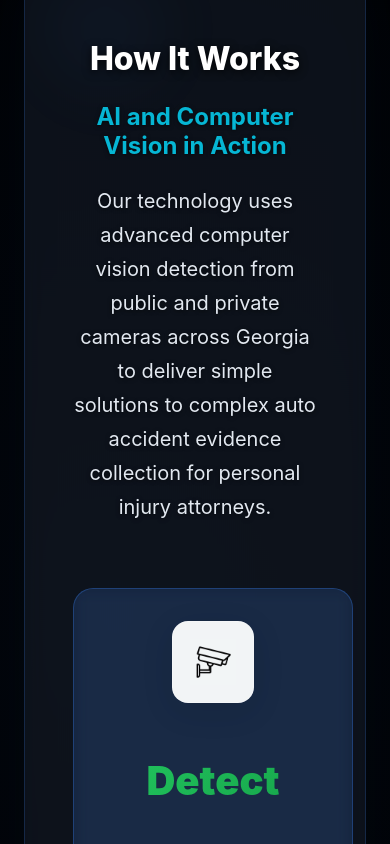
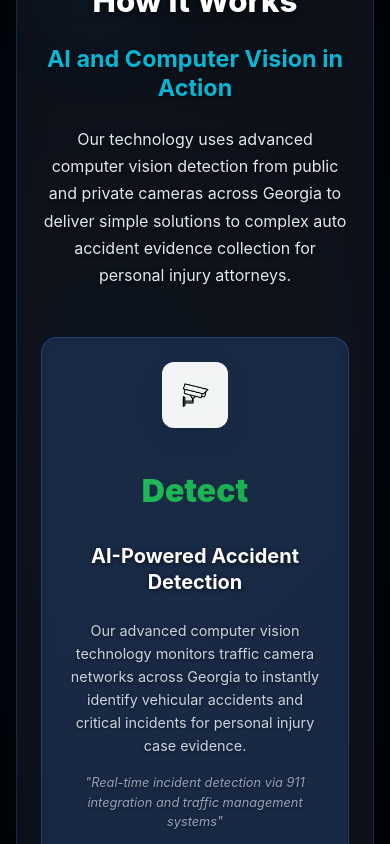
Before and after one commit to SRidez-app/argus, a React (Create React App) app: page / in a window 390 px wide. Shown: the part 2680-3524 px from the top of the page. Built offline with nearby package versions, Linux system fonts and the light colour scheme; a web font is replaced by a local one.

Commit message:
New mobile design

```diff
--- a/src/components/Process.js
+++ b/src/components/Process.js
@@ -35,7 +35,19 @@ const processSteps = [
 
 const Process = () => {
   const [isVisible, setIsVisible] = useState(false);
+  const [isMobile, setIsMobile] = useState(false);
   const sectionRef = useRef(null);
+
+  useEffect(() => {
+    const checkMobile = () => {
+      setIsMobile(window.innerWidth <= 768);
+    };
+
+    checkMobile();
+    window.addEventListener('resize', checkMobile);
+
+    return () => window.removeEventListener('resize', checkMobile);
+  }, []);
 
   useEffect(() => {
     const observer = new IntersectionObserver(
@@ -61,6 +73,12 @@ const Process = () => {
     };
   }, []);
 
+  // Determine grid columns based on screen size
+  const getGridColumns = () => {
+    if (isMobile) return '1fr';
+    return 'repeat(auto-fit, minmax(280px, 1fr))';
+  };
+
   return (
     <section
       ref={sectionRef}
@@ -68,7 +86,7 @@ const Process = () => {
       id="process"
       className="process-section"
       style={{
-        padding: '5rem 0',
+        padding: isMobile ? '3rem 0' : '5rem 0',
         position: 'relative',
         background: 'transparent'
       }}
@@ -87,13 +105,18 @@ const Process = () => {
         pointerEvents: 'none'
       }}></div>
 
-      <div style={{ maxWidth: '1200px', margin: '0 auto', padding: '0 24px', position: 'relative' }}>
+      <div style={{
+        maxWidth: '1200px',
+        margin: '0 auto',
+        padding: isMobile ? '0 16px' : '0 24px',
+        position: 'relative'
+      }}>
 
         {/* Main Container - Much more transparent */}
         <div style={{
           background: 'rgba(30, 41, 59, 0.4)', // Much more transparent
-          borderRadius: '32px',
-          padding: '4rem 3rem',
+          borderRadius: isMobile ? '20px' : '32px',
+          padding: isMobile ? '2.5rem 1.5rem' : '4rem 3rem',
           boxShadow: '0 25px 50px rgba(0, 0, 0, 0.3), 0 0 100px rgba(59, 130, 246, 0.05)',
           border: '1px solid rgba(59, 130, 246, 0.2)',
           backdropFilter: 'blur(12px)', // Subtle blur
@@ -130,7 +153,7 @@ const Process = () => {
           {/* Header Section */}
           <div style={{
             textAlign: 'center',
-            marginBottom: '4rem',
+            marginBottom: isMobile ? '3rem' : '4rem',
             position: 'relative',
             zIndex: 2,
             opacity: isVisible ? 1 : 0,
@@ -138,7 +161,7 @@ const Process = () => {
             transition: 'all 0.8s ease-out 0.2s'
           }}>
             <h2 style={{
-              fontSize: 'clamp(2rem, 5vw, 3.5rem)',
+              fontSize: isMobile ? 'clamp(1.8rem, 8vw, 2.5rem)' : 'clamp(2rem, 5vw, 3.5rem)',
               fontWeight: '800',
               color: '#ffffff',
               marginBottom: '1rem',
@@ -149,7 +172,7 @@ const Process = () => {
             </h2>
 
             <h3 style={{
-              fontSize: 'clamp(1.5rem, 4vw, 2.5rem)',
+              fontSize: isMobile ? 'clamp(1.25rem, 6vw, 1.8rem)' : 'clamp(1.5rem, 4vw, 2.5rem)',
               fontWeight: '700',
               marginBottom: '1.5rem',
               color: '#06b6d4',
@@ -159,7 +182,7 @@ const Process = () => {
             </h3>
 
             <p style={{
-              fontSize: '1.25rem',
+              fontSize: isMobile ? '1rem' : '1.25rem',
               color: '#e2e8f0',
               maxWidth: '800px',
               margin: '0 auto',
@@ -174,8 +197,8 @@ const Process = () => {
           {/* AI Process Steps */}
           <div style={{
             display: 'grid',
-            gridTemplateColumns: 'repeat(auto-fit, minmax(280px, 1fr))',
-            gap: '2.5rem',
+            gridTemplateColumns: getGridColumns(),
+            gap: isMobile ? '2rem' : '2.5rem',
             marginBottom: '3rem',
             position: 'relative',
             zIndex: 2
@@ -186,8 +209,8 @@ const Process = () => {
                 style={{
                   background: 'rgba(62, 133, 247, 0.15)', // More transparent cards
                   border: '1px solid rgba(59, 130, 246, 0.3)',
-                  borderRadius: '20px',
-                  padding: '2rem',
+                  borderRadius: isMobile ? '16px' : '20px',
+                  padding: isMobile ? '1.5rem' : '2rem',
                   textAlign: 'center',
                   backdropFilter: 'blur(8px)', // Glassmorphism effect
                   transition: 'all 0.3s ease',
@@ -198,22 +221,26 @@ const Process = () => {
                   cursor: 'pointer'
                 }}
                 onMouseEnter={(e) => {
+                  if (!isMobile) {
                     e.currentTarget.style.transform = 'translateY(-8px)';
                     e.currentTarget.style.boxShadow = '0 20px 40px rgba(59, 130, 246, 0.2)';
                     e.currentTarget.style.borderColor = 'rgba(59, 130, 246, 0.5)';
+                  }
                 }}
                 onMouseLeave={(e) => {
+                  if (!isMobile) {
                     e.currentTarget.style.transform = 'translateY(0)';
                     e.currentTarget.style.boxShadow = 'none';
                     e.currentTarget.style.borderColor = 'rgba(59, 130, 246, 0.3)';
+                  }
                 }}
               >
                 {/* Icon Container */}
                 <div style={{
-                  width: '80px',
-                  height: '80px',
+                  width: isMobile ? '64px' : '80px',
+                  height: isMobile ? '64px' : '80px',
                   background: 'rgba(255, 255, 255, 0.95)',
-                  borderRadius: '16px',
+                  borderRadius: isMobile ? '12px' : '16px',
                   display: 'flex',
                   alignItems: 'center',
                   justifyContent: 'center',
@@ -226,8 +253,8 @@ const Process = () => {
                     src={step.icon}
                     alt={`${step.title} icon`}
                     style={{
-                      width: '48px',
-                      height: '48px',
+                      width: isMobile ? '36px' : '48px',
+                      height: isMobile ? '36px' : '48px',
                       objectFit: 'contain'
                     }}
                   />
@@ -235,7 +262,7 @@ const Process = () => {
 
                 {/* Step Title */}
                 <h4 style={{
-                  fontSize: '2.5rem',
+                  fontSize: isMobile ? '2rem' : '2.5rem',
                   fontWeight: '900',
                   marginBottom: '1rem',
                   background: 'linear-gradient(135deg, #22c55e, #16a34a)',
@@ -248,7 +275,7 @@ const Process = () => {
 
                 {/* Subtitle */}
                 <h5 style={{
-                  fontSize: '1.5rem',
+                  fontSize: isMobile ? '1.25rem' : '1.5rem',
                   fontWeight: '700',
                   color: '#ffffff',
                   marginBottom: '1.5rem',
@@ -260,7 +287,7 @@ const Process = () => {
 
                 {/* Description */}
                 <p style={{
-                  fontSize: '1rem',
+                  fontSize: isMobile ? '0.9rem' : '1rem',
                   color: '#cbd5e1',
                   lineHeight: '1.6',
                   marginBottom: '1rem',
@@ -271,7 +298,7 @@ const Process = () => {
 
                 {/* Details */}
                 <p style={{
-                  fontSize: '0.875rem',
+                  fontSize: isMobile ? '0.8rem' : '0.875rem',
                   color: '#94a3b8',
                   fontStyle: 'italic',
                   lineHeight: '1.5',
@@ -286,8 +313,8 @@ const Process = () => {
           {/* Bottom Summary */}
           <div style={{
             background: 'rgba(255, 255, 255, 0.08)', // More transparent
-            padding: '2.5rem',
-            borderRadius: '20px',
+            padding: isMobile ? '2rem 1.5rem' : '2.5rem',
+            borderRadius: isMobile ? '16px' : '20px',
             border: '1px solid rgba(255, 255, 255, 0.1)',
             textAlign: 'center',
             position: 'relative',
@@ -298,7 +325,7 @@ const Process = () => {
             transition: 'all 0.8s ease-out 1.2s'
           }}>
             <p style={{
-              fontSize: '1.125rem',
+              fontSize: isMobile ? '1rem' : '1.125rem',
               color: '#e2e8f0',
               lineHeight: '1.7',
               maxWidth: '800px',
@@ -324,17 +351,6 @@ const Process = () => {
             transform: translateY(0);
           }
         }
-
-        @media (max-width: 768px) {
-          div[style*="gridTemplateColumns"] {
-            grid-template-columns: 1fr !important;
-            gap: 2rem !important;
-          }
-
-          div[style*="padding: '4rem 3rem'"] {
-            padding: 2.5rem 1.5rem !important;
-          }
-        }
       `}</style>
     </section>
   );
```
Lines whose indentation alone changed are shown as unchanged.
